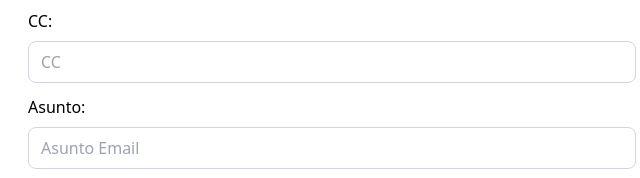
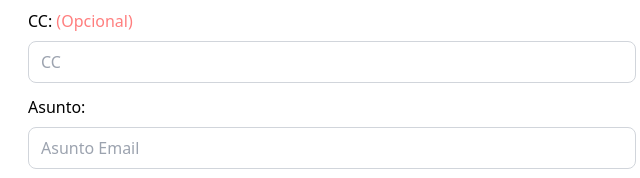
Before and after one commit to Antahkarana98/EnviarEmail, a plain HTML site: page index.html in a window 1280 px wide. Shown: the part 345-523 px from the top of the page, 308-948 px from the left. Drawn offline with Linux system fonts and the light colour scheme.

Commit message:
terminando con el reto corregido

```diff
--- a/index.html
+++ b/index.html
@@ -19,7 +19,7 @@
                 </div>
 
                 <div class="flex flex-col space-y-2">
-                    <label for="cc" class="font-regular font-medium">CC:</label>
+                    <label for="cc" class="font-regular font-medium">CC: <span class="opacity-50" style="color: red">(Opcional)</span></label>
                     <input id="cc" type="text" name="cc" placeholder="CC" class="border border-gray-300 px-3 py-2 rounded-lg" />
                 </div>
 
```
